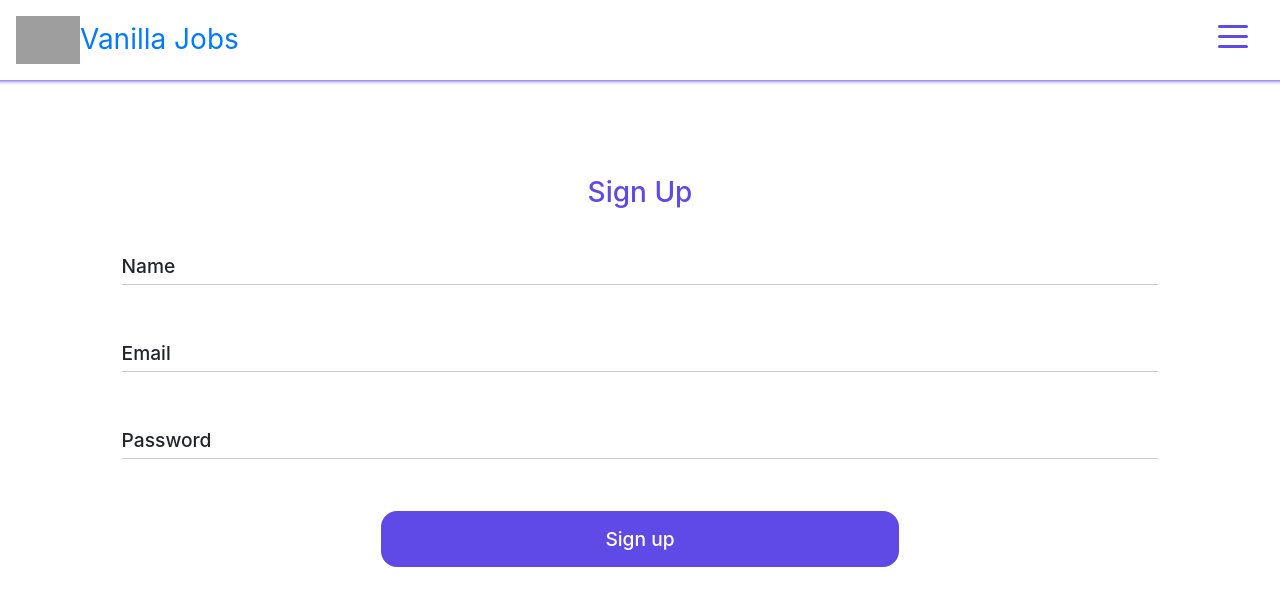
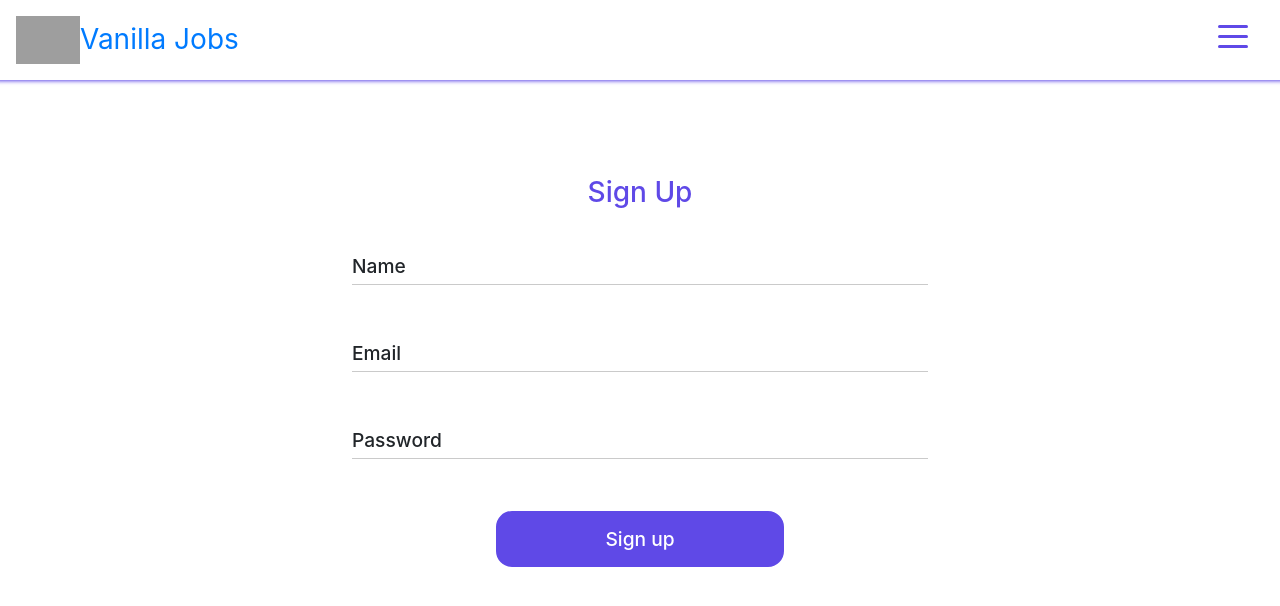
Before and after one commit to filipe-freire/VanillaJobs, a React (Create React App) app in the folder client/: page /authentication/sign-up in a window 1280 px wide. Shown: the top 606 px of the page. Built offline with nearby package versions, Linux system fonts and the light colour scheme; no server answers; grey boxes are pictures that could not be loaded.

Commit message:
add respnsive styles to the authentication form

```diff
--- a/client/src/Views/Authentication/authentication.scss
+++ b/client/src/Views/Authentication/authentication.scss
@@ -8,5 +8,12 @@ $color-highlighted: #5f49e7;
 
   form {
     width: 90%;
+
+    button:hover {
+      background-color: #fff !important;
+      color: #5f49e7 !important;
+    }
   }
 }
+
+@import './styles/media';
--- /dev/null
+++ b/client/src/Views/Authentication/styles/_media.scss
@@ -0,0 +1,18 @@
+@import './../../../utilites/styles/master';
+
+@media (min-width: $mid) {
+  .authentication-container {
+    form {
+      width: 70%;
+    }
+  }
+}
+
+@media (min-width: $large) {
+  .authentication-container {
+    form {
+      width: 50%;
+      max-width: 50rem;
+    }
+  }
+}
```
